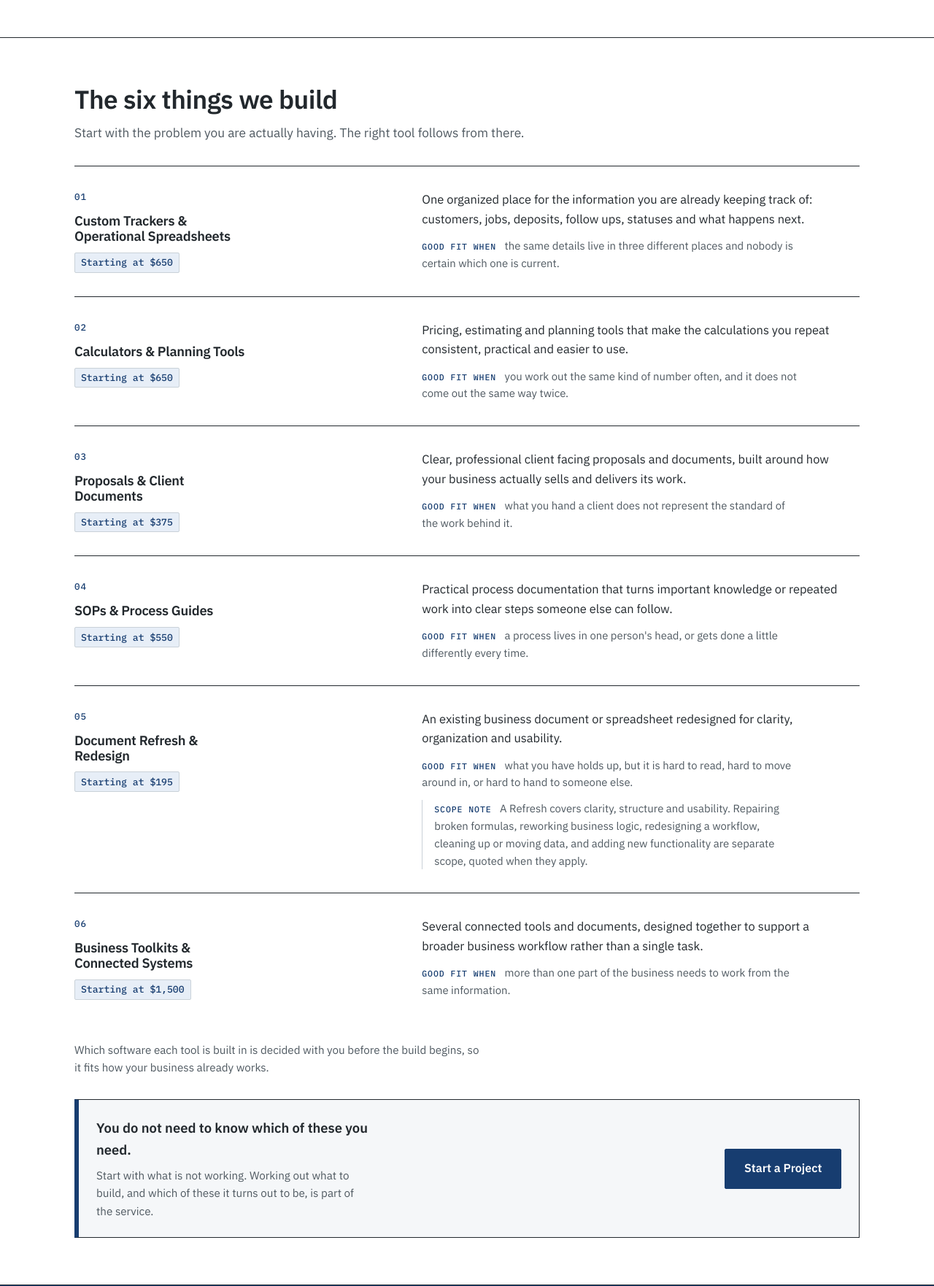
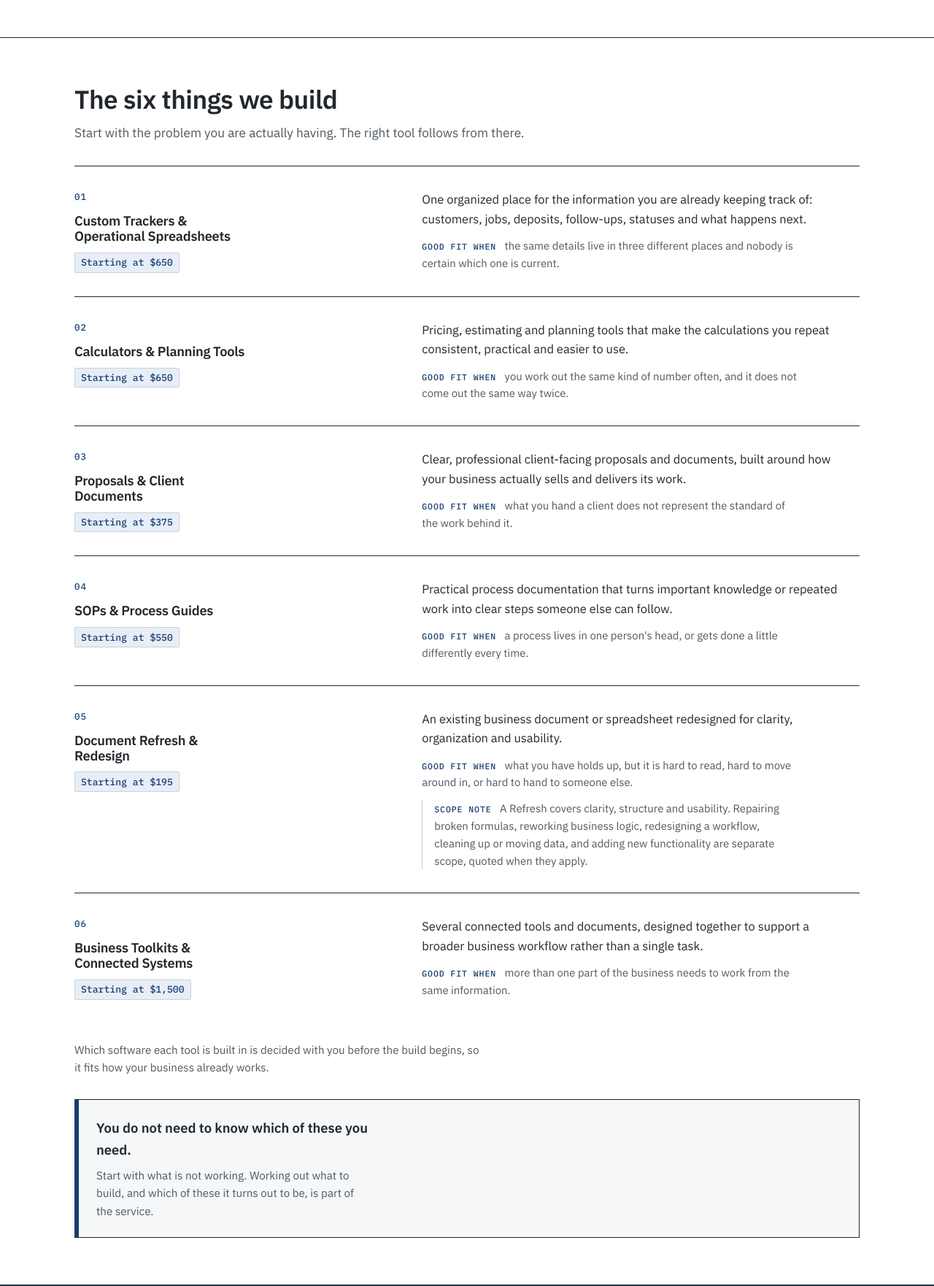
Before and after one commit to JJovel-09/Jovel-Creative, a PHP site: page /services in a window 1280 px wide. Shown: the part 400-2162 px from the top of the page at 73% size. Run offline with PHP 8.4, Linux system fonts and the light colour scheme.

Commit message:
Tighten Services CTA and copy

```diff
--- a/services.php
+++ b/services.php
@@ -60,7 +60,7 @@ require __DIR__ . '/includes/header.php';
             <span class="price-tag">Starting at $650</span>
           </div>
           <div class="service-detail">
-            <p>One organized place for the information you are already keeping track of: customers, jobs, deposits, follow ups, statuses and what happens next.</p>
+            <p>One organized place for the information you are already keeping track of: customers, jobs, deposits, follow-ups, statuses and what happens next.</p>
             <p class="service-fit"><span class="service-fit-label">Good fit when</span> the same details live in three different places and nobody is certain which one is current.</p>
           </div>
         </article>
@@ -84,7 +84,7 @@ require __DIR__ . '/includes/header.php';
             <span class="price-tag">Starting at $375</span>
           </div>
           <div class="service-detail">
-            <p>Clear, professional client facing proposals and documents, built around how your business actually sells and delivers its work.</p>
+            <p>Clear, professional client-facing proposals and documents, built around how your business actually sells and delivers its work.</p>
             <p class="service-fit"><span class="service-fit-label">Good fit when</span> what you hand a client does not represent the standard of the work behind it.</p>
           </div>
         </article>
@@ -134,7 +134,6 @@ require __DIR__ . '/includes/header.php';
         <p>You do not need to know which of these you need.
           <small>Start with what is not working. Working out what to build, and which of these it turns out to be, is part of the service.</small>
         </p>
-        <a class="btn btn-primary" href="/start-a-project">Start a Project</a>
       </div>
     </div>
   </section>
```
